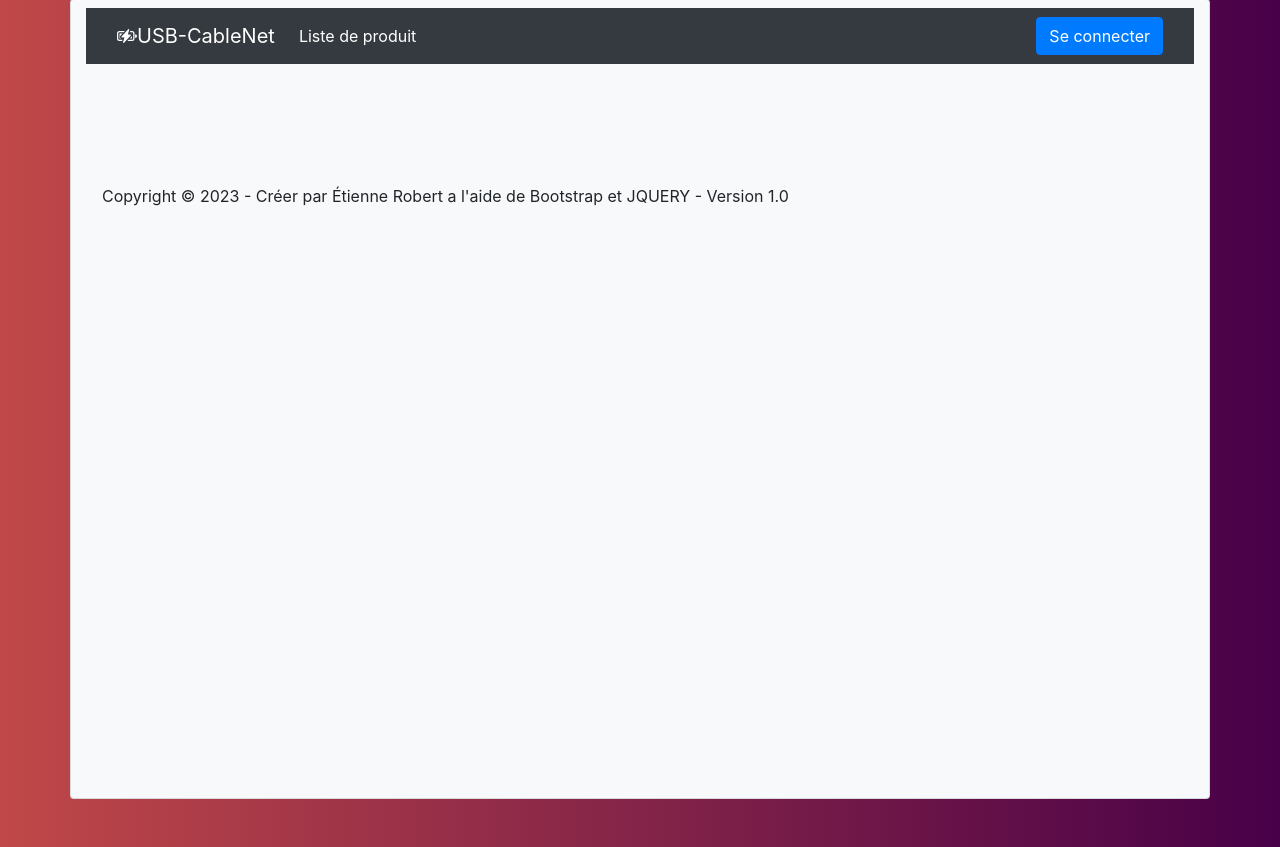
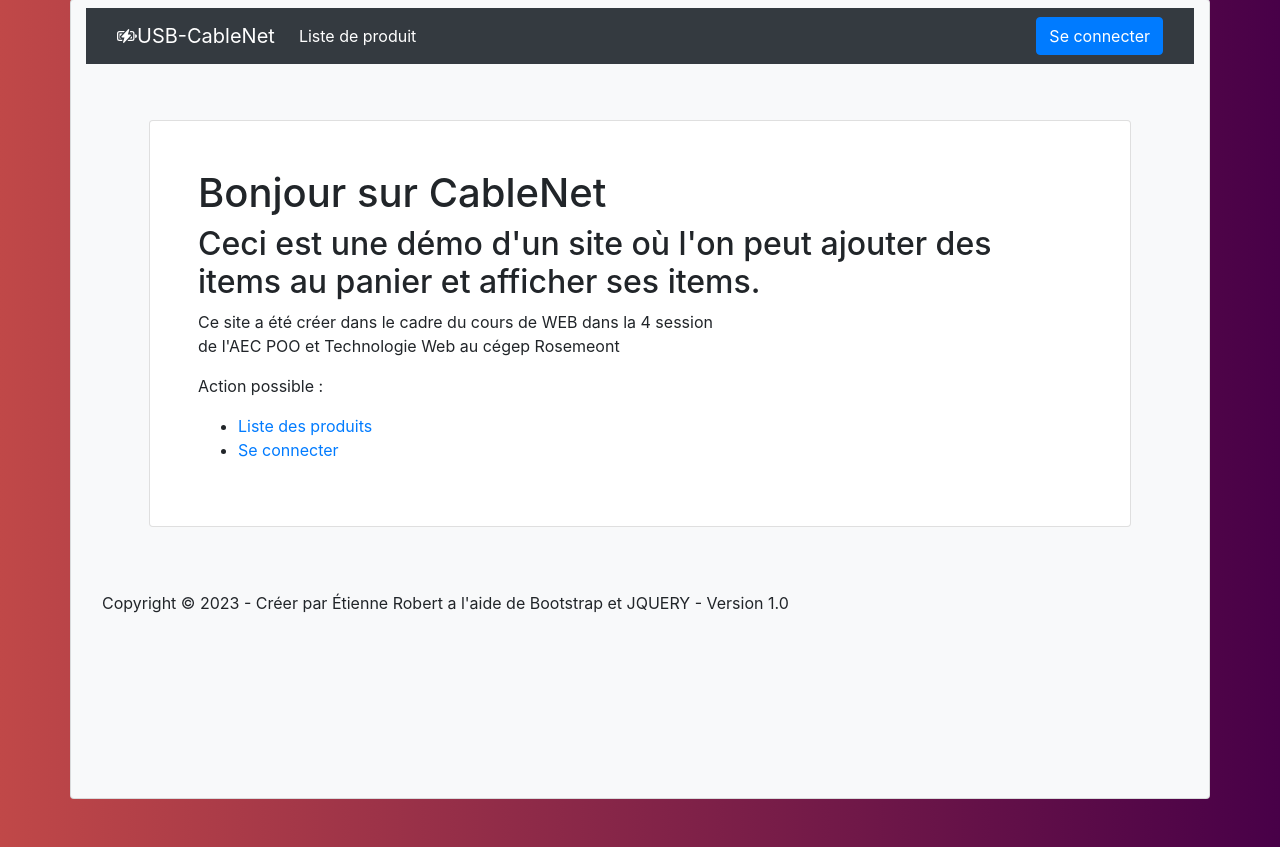
Before and after one commit to eti9/PHP-Panier, a PHP site: page /index.php in a window 1280 px wide. Shown: the part 49-896 px from the top of the page. Run offline with PHP 8.4, Linux system fonts and the light colour scheme; data that the repository does not hold is empty.

Commit message:
Added home page and routing

```diff
--- /dev/null
+++ b/controleurs/HomeControleurs.php
@@ -0,0 +1,9 @@
+<?php
+
+
+
+
+function afficherHomePage()
+{
+    require("vues/homeVue.php");
+}
--- a/index.php
+++ b/index.php
@@ -2,6 +2,7 @@
 session_start();
 require("./controleurs/ProduitControleurs.php");
 require("./controleurs/UserControleurs.php");
+require("./controleurs/HomeControleurs.php");
 
 //This is the base index
 if (isset($_POST['Username']) && isset($_POST['Password'])) {
@@ -12,6 +13,8 @@ if (isset($_POST['Username']) && isset($_POST['Password'])) {
     afficherFormLoggin();
 } else if (isset($_GET['logout'])) {
     afficherFormLogout();
+} else if (isset($_GET['liste'])) {
+    afficherListeProduit();
 } else {
-    afficherListeProduit();
+    afficherHomePage();
 }
--- a/vues/_layout.php
+++ b/vues/_layout.php
@@ -20,7 +20,7 @@
 <body class="d-flex m-5">
   <div class="container bg-light card mx-auto">
     <nav class="navbar navbar-dark navbar-expand-lg my-2 bg-dark">
-      <div class="container"><a class="navbar-brand d-flex align-items-center" href="#"><span
+      <div class="container"><a class="navbar-brand d-flex align-items-center" href="/"><span
             class="bs-icon-sm bs-icon-rounded bs-icon-primary d-flex justify-content-center align-items-center me-2 bs-icon"><svg
               class="bi bi-battery-charging" xmlns="http://www.w3.org/2000/svg" width="1em" height="1em"
               fill="currentColor" viewBox="0 0 16 16">
@@ -39,7 +39,7 @@
 
         <div id="navcol-5" class="collapse navbar-collapse">
           <ul class="navbar-nav mr-auto">
-            <li class="nav-item"><a class="nav-link active" href="#">Liste de produit</a></li>
+            <li class="nav-item"><a class="nav-link active" href="?liste">Liste de produit</a></li>
           </ul>
           <?php if (isset($_SESSION['Username'])) { ?>
 
--- a/vues/homeVue.php
+++ b/vues/homeVue.php
@@ -0,0 +1,37 @@
+<?php
+/*
+HOME PAGE THIS IS THE PAGE LOADED BY DEFAULT
+*/
+
+
+ob_start();
+?>
+
+
+<div class="container">
+    <div class="card justify-content-center m-5 p-5">
+        <h1> Bonjour sur CableNet </h1>
+        <h2> Ceci est une démo d'un site où l'on peut ajouter des items au panier et afficher ses items.</h2>
+        <p> Ce site a été créer dans le cadre du cours de WEB dans la 4 session <br>
+            de l'AEC POO et Technologie Web au cégep Rosemeont </p>
+
+        <p> Action possible :</p>
+        <ul>
+            <li><a href="?liste" class="link"> Liste des produits</a></li>
+            <?php if (isset($_SESSION['Username'])) { ?>
+                <li><a href="?logout" class="link"> Se déconnecter</a></li>
+                <li><a href="?cart" class="link"> Consulter son panier</a></li>
+            <?php } else { ?>
+                <li><a href="?login" class="link"> Se connecter</a></li>
+            <?php } ?>
+        </ul>
+    </div>
+</div>
+
+
+<?php
+
+$content = ob_get_clean();
+require("_layout.php");
+
+?>
```
